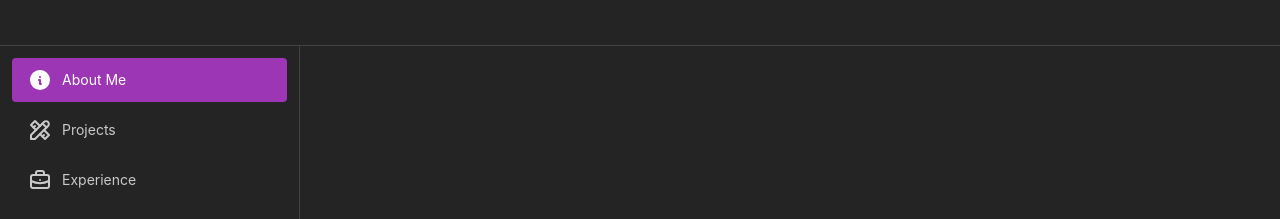
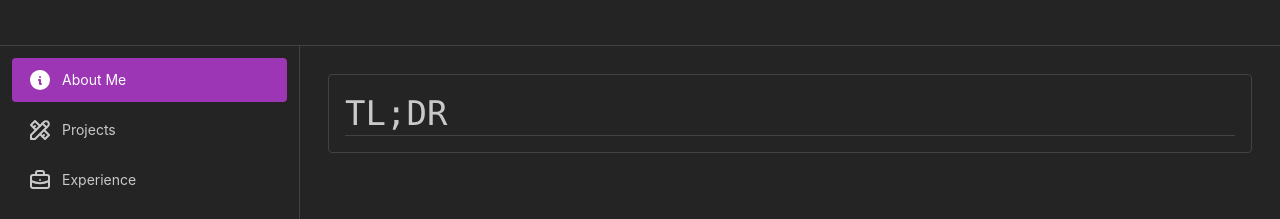
Before and after one commit to iTecAI/iTecAI.github.io, a React (Vite) app in the folder itecai.github.io/: page / in a window 1280 px wide. Shown: the part 314-533 px from the top of the page. Built offline with nearby package versions, Linux system fonts and the light colour scheme.

Commit message:
some structural stuff

```diff
--- a/itecai.github.io/package.json
+++ b/itecai.github.io/package.json
@@ -27,6 +27,9 @@
     "eslint": "^8.57.0",
     "eslint-plugin-react-hooks": "^4.6.0",
     "eslint-plugin-react-refresh": "^0.4.6",
+    "postcss": "^8.4.38",
+    "postcss-preset-mantine": "^1.13.0",
+    "postcss-simple-vars": "^7.0.1",
     "sass": "^1.72.0",
     "typescript": "^5.2.2",
     "vite": "^5.2.0"
--- /dev/null
+++ b/itecai.github.io/src/components/sections/AboutMe.tsx
@@ -0,0 +1,16 @@
+import { Divider, Paper, Stack, Text, Title } from "@mantine/core";
+import * as data from "../../data/about.json";
+
+export function AboutMe() {
+    return (
+        <Stack gap="md" p="md" className="section about-section">
+            <Paper radius="sm" p="md" withBorder>
+                <Title ff="monospace" fw={400} order={1}>
+                    TL;DR
+                </Title>
+                <Divider />
+                <Text></Text>
+            </Paper>
+        </Stack>
+    );
+}
--- a/itecai.github.io/src/components/shell.tsx
+++ b/itecai.github.io/src/components/shell.tsx
@@ -10,7 +10,8 @@ import {
     IconInfoCircleFilled,
     IconTools,
 } from "@tabler/icons-react";
-import { useState } from "react";
+import { useMemo, useState } from "react";
+import { AboutMe } from "./sections/AboutMe";
 
 export function SiteShell() {
     const pinned = useHeadroom({ fixedAt: 240 });
@@ -19,6 +20,20 @@ export function SiteShell() {
     const [selected, setSelected] = useState<
         "about" | "projects" | "experience" | "articles"
     >("about");
+
+    const RenderedSection = useMemo(() => {
+        switch (selected) {
+            case "about":
+                return <AboutMe />;
+            case "articles":
+                return <></>;
+            case "experience":
+                return <></>;
+            case "projects":
+                return <></>;
+        }
+    }, [selected]);
+
     return (
         <AppShell
             header={{ height: pinned ? 360 : 60 }}
@@ -92,7 +107,9 @@ export function SiteShell() {
                     </Tabs.List>
                 </Tabs>
             </AppShell.Navbar>
-            <AppShell.Main className="site-main"></AppShell.Main>
+            <AppShell.Main className="site-main">
+                {RenderedSection}
+            </AppShell.Main>
         </AppShell>
     );
 }
--- a/itecai.github.io/src/types/root.ts
+++ b/itecai.github.io/src/types/root.ts
@@ -23,7 +23,6 @@ export type RootDataModel = {
         contact: ContactModel[];
     };
     sections: {
-        about: any;
         projects: ProjectModel[];
         experience: ExperienceModel[];
         articles: ArticleModel[];
```
Also changed, not shown: 1 other file (tests, documents, lock files or other folders).
